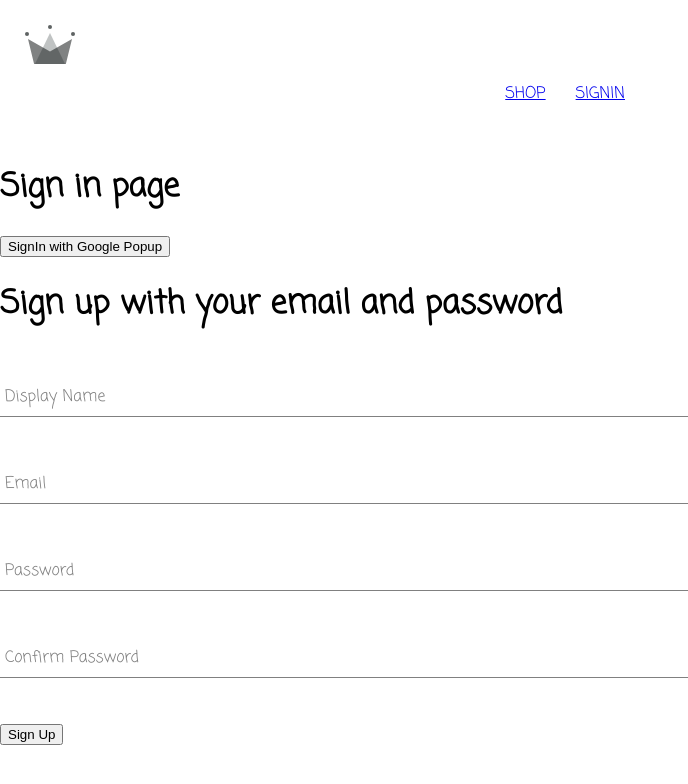
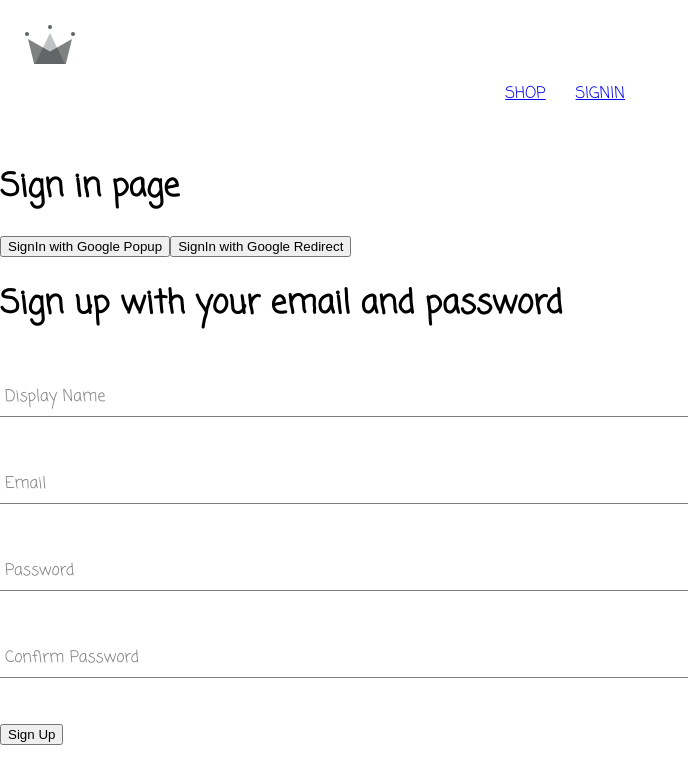
Before and after one commit to Nisha1205092/crown-clothing, a React (Create React App) app: page /signin in a window 1280 px wide. Shown: the top 784 px of the page, without its empty margins (0-688 px from the left). Built offline with nearby package versions, Linux system fonts and the light colour scheme.

Commit message:
signin with google redirect

```diff
--- a/src/routes/sign-in/sign-in.component.jsx
+++ b/src/routes/sign-in/sign-in.component.jsx
@@ -1,11 +1,29 @@
 import {
+    useEffect
+} from 'react';
+import { getRedirectResult } from 'firebase/auth';
+import {
+    auth,
     signInWithGooglePopup,
+    signInWithGoogleRedirect,
     createUserDocumentFromAuth
 } from "../../utils/firebase/firebase.utils";
 
 import SignUpForm from "../../components/signup form/signup-form.component";
 
 const SignIn = () => {
+    useEffect(() => {
+        async function fetchData() {
+          // You can await here
+          const response = await getRedirectResult(auth);
+          console.log(response);
+          if(response) {
+            const userDocRef = createUserDocumentFromAuth(response.user);
+          }
+          // ...
+        }
+        fetchData();
+      }, []);
     const logGoogleUser = async () => {
         const { user } = await signInWithGooglePopup();
         // console.log('logGoogleUser ', user);
@@ -13,11 +31,15 @@
         // console.log('userDocRef ', userDocRef);
 
     };
+
     return (
         <div>
             <h1>Sign in page</h1>
             <button onClick={logGoogleUser}>
                 SignIn with Google Popup
+            </button>
+            <button onClick={signInWithGoogleRedirect}>
+                SignIn with Google Redirect
             </button>
             <SignUpForm />
         </div>
--- a/src/utils/firebase/firebase.utils.js
+++ b/src/utils/firebase/firebase.utils.js
@@ -10,6 +10,7 @@
 import {
     getAuth,
     signInWithPopup,
+    signInWithRedirect,
     GoogleAuthProvider,
     createUserWithEmailAndPassword
 } from 'firebase/auth';
@@ -42,6 +43,7 @@
 export const auth = getAuth();
 console.log('auth ', auth);
 export const signInWithGooglePopup = () => signInWithPopup(auth, googleProvider);
+export const signInWithGoogleRedirect = () => signInWithRedirect(auth, googleProvider);
 export const db = getFirestore();
 // console.log('db ', db);
 export const createUserDocumentFromAuth = async (userAuth, additionalInfo = {}) => {
```
